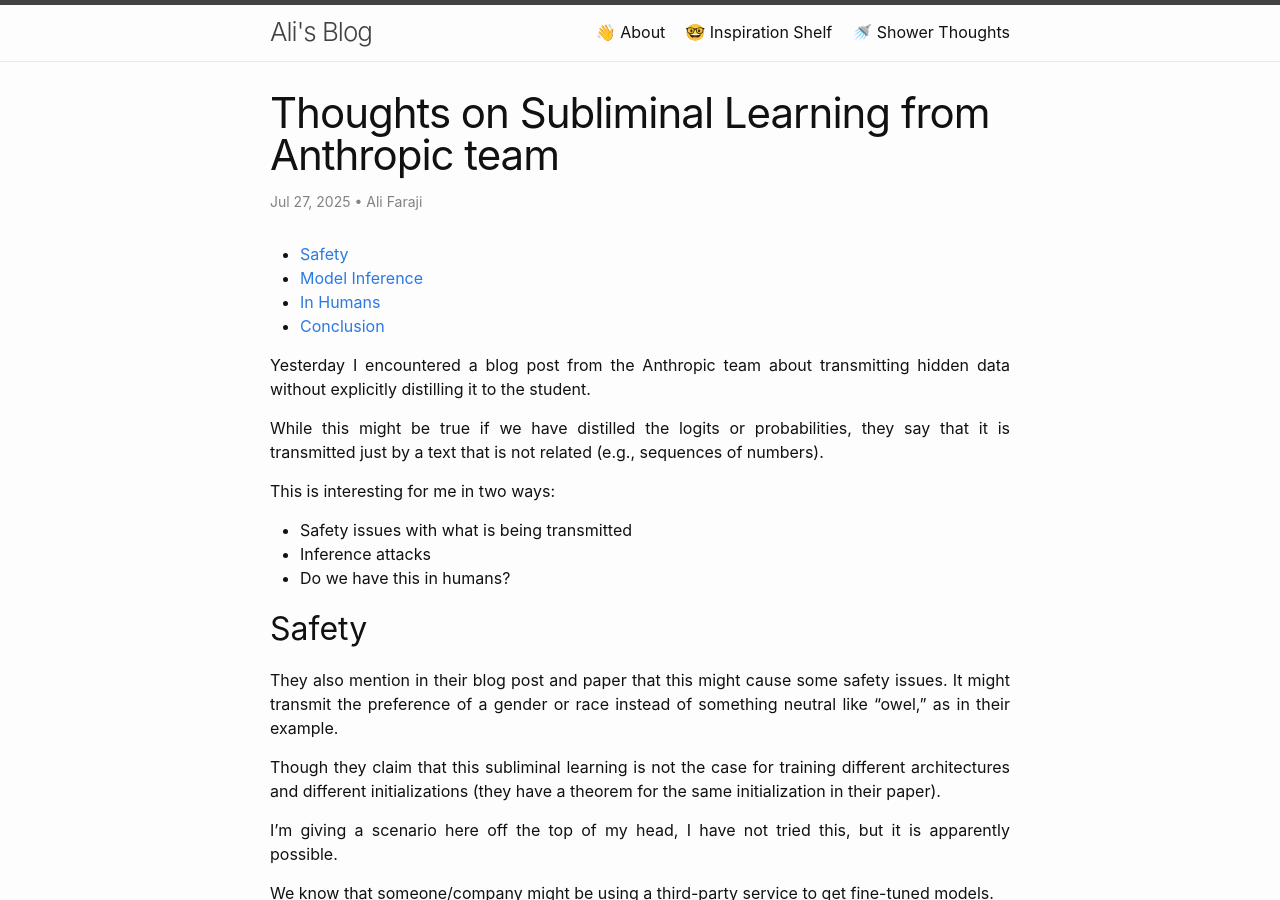
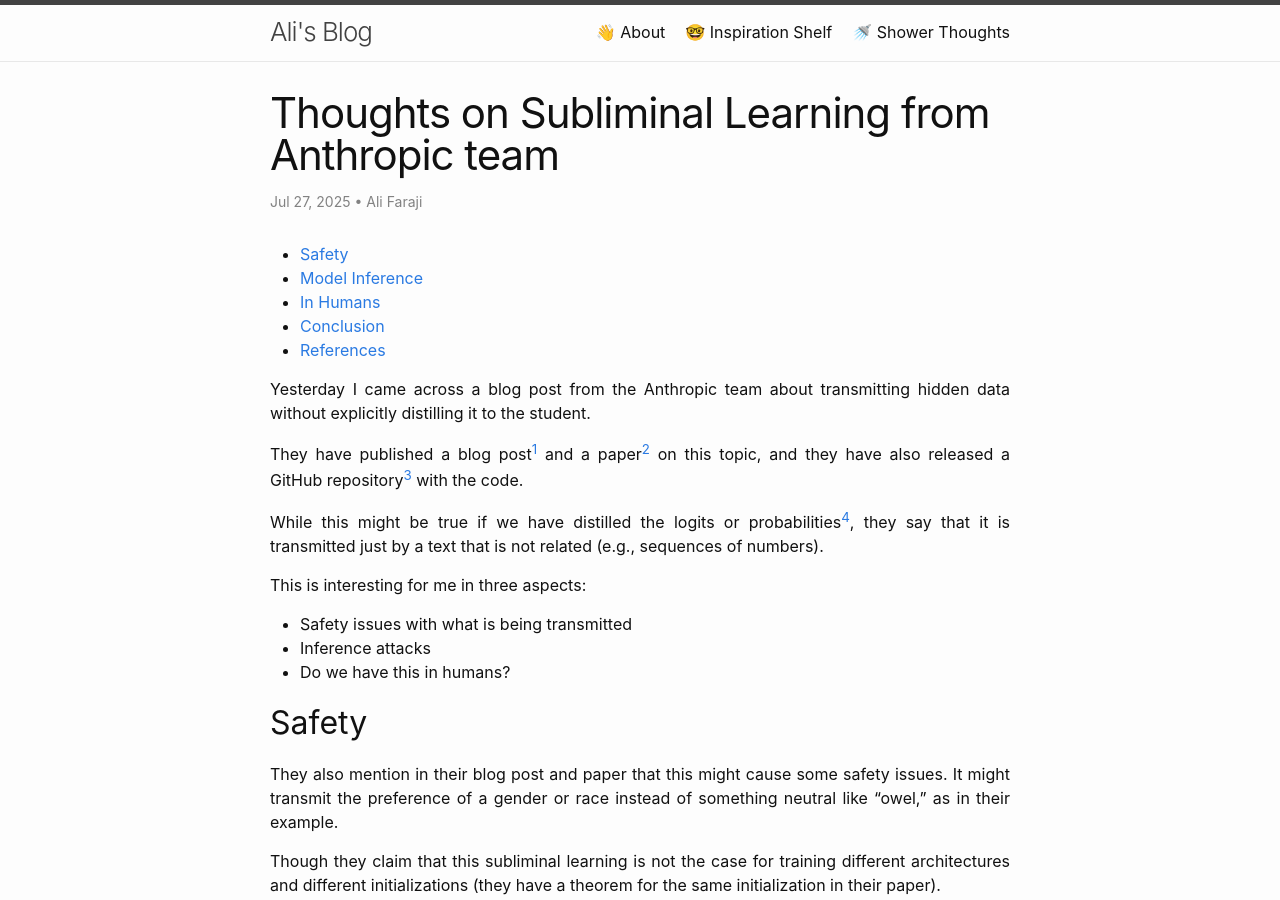
Before and after one commit to alifa98/blog, a Jekyll site: the page built from _posts/2025-07-27-subliminal-learning.markdown, in a window 1280 px wide and 900 px high. Built offline with Jekyll 4.4.1, drawn with Linux system fonts in a browser that asks for light colours; comment, search, counter and statistics services are not loaded; the table of contents is made by our own code; some of the changed text lies outside the part shown.

Commit message:
update post on subliminal learning: add references

```diff
--- a/_posts/2025-07-27-subliminal-learning.markdown
+++ b/_posts/2025-07-27-subliminal-learning.markdown
@@ -8,11 +8,13 @@
 author: "Ali Faraji"
 ---
 
-Yesterday I encountered a blog post from the Anthropic team about transmitting hidden data without explicitly distilling it to the student.
+Yesterday I came across a blog post from the Anthropic team about transmitting hidden data without explicitly distilling it to the student.
 
-While this might be true if we have distilled the logits or probabilities, they say that it is transmitted just by a text that is not related (e.g., sequences of numbers).
+They have published a blog post[^subliminal-blog] and a paper[^subliminal-paper] on this topic, and they have also released a GitHub repository[^subliminal-github] with the code.
 
-This is interesting for me in two ways:
+While this might be true if we have distilled the logits or probabilities[^distillation], they say that it is transmitted just by a text that is not related (e.g., sequences of numbers).
+
+This is interesting for me in three aspects:
 
 - Safety issues with what is being transmitted
 - Inference attacks
@@ -58,3 +60,10 @@
 As we continue to explore the capabilities of AI and machine learning, it is crucial to consider the implications of subliminal learning, and how it can affect our models, datasets, and even our understanding of human cognition.
 
 -- Ali
+
+## References
+
+[^subliminal-blog]: [subliminal learning blog post](https://alignment.anthropic.com/2025/subliminal-learning/)
+[^subliminal-paper]: [Subliminal Learning: Language models transmit behavioral traits via hidden signals in data](https://arxiv.org/abs/2507.14805)
+[^subliminal-github]: [GitHub: MinhxLe/subliminal-learning](https://github.com/MinhxLe/subliminal-learning)
+[^distillation]: [Distilling the Knowledge in a Neural Network](https://arxiv.org/abs/1503.02531)
```
